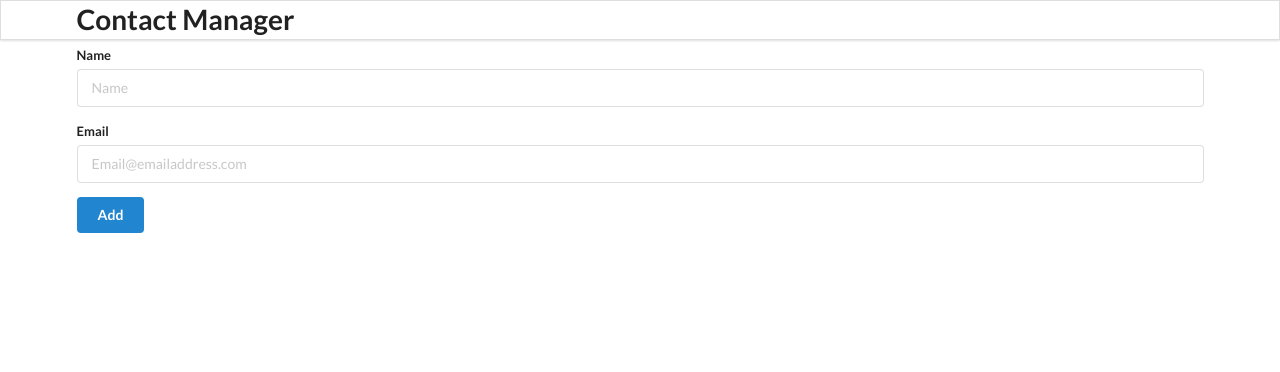
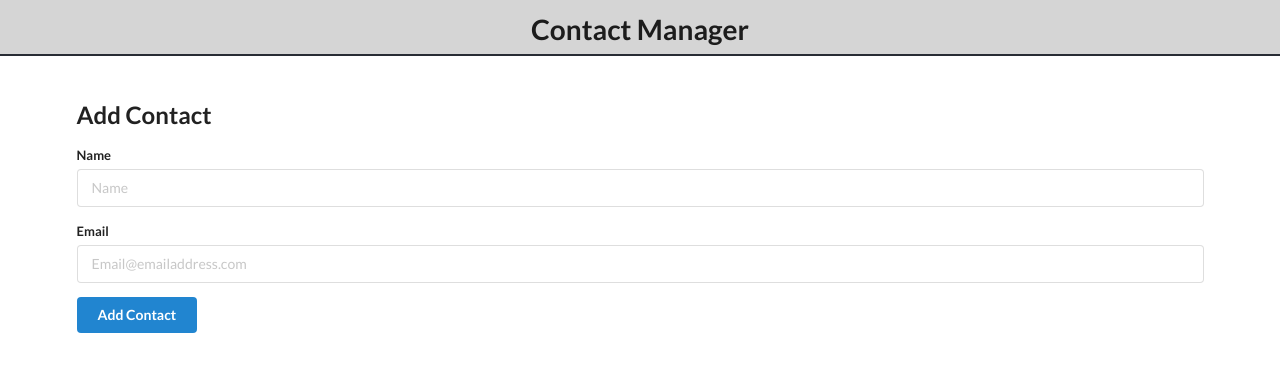
Before and after one commit to Kai-By-Design/Contact-App, a React (Create React App) app: page / in a window 1280 px wide. Shown: the top 372 px of the page. Built offline with nearby package versions, Linux system fonts and the light colour scheme.

Commit message:
Corrected Header overlap and AddContact container top spacing

```diff
--- a/src/components/AddContact.js
+++ b/src/components/AddContact.js
@@ -10,7 +10,7 @@ class AddContact extends React.Component {
 
   add = (e) => {
     e.preventDefault();
-    if (this.state.name === "" && this.state.email === "") {
+    if (this.state.name === "" || this.state.email === "") {
       alert("All the fields are mandatory!");
       return;
     }
@@ -21,8 +21,9 @@ class AddContact extends React.Component {
   };
   render() {
     return (
-      <div className="ui  main">
-        <h2>Add Contact</h2>
+      <div className="ui main addcon">
+        {/* <h2> _</h2> */}
+        <h2> Add Contact</h2>
         <form className="ui form" onSubmit={this.add}>
           <div className="field">
             <label>Name</label>
@@ -46,7 +47,7 @@ class AddContact extends React.Component {
               onChange={(e) => this.setState({ email: e.target.value })}
             />
           </div>
-          <button className="ui button blue">Add</button>
+          <button className="ui button blue padded">Add Contact</button>
         </form>
       </div>
     );
--- a/src/components/App.css
+++ b/src/components/App.css
@@ -1,5 +1,28 @@
 .App {
   text-align: center;
+}
+.topnav {
+  background-color: rgb(213, 213, 213);
+  /* border: dotted; */
+  border-bottom: 0.15em solid #282c34;
+  vertical-align: top;
+  margin-top: 0px;
+  left: 0;
+  top: 0;
+  position: fixed;
+  width: 100%;
+  height: 4em;
+  text-align: center;
+  z-index: 3;
+}
+
+.headtext {
+  padding-top: 0.75em;
+}
+
+.addcon {
+  margin-top: 100px;
+  margin-bottom: 50px;
 }
 
 .App-logo {
--- a/src/components/ContactCard.js
+++ b/src/components/ContactCard.js
@@ -6,11 +6,11 @@ const ContactCard = (props) => {
   return (
     <div className="item">
       <img
-        className="ui avatar image"
+        className="ui mini avatar image"
         src={user}
         alt="user image placeholder"
       ></img>
-      <div className="content">
+      <div className="middle aligned content">
         <div className="header">{name}</div>
         <div>{email}</div>
       </div>
@@ -20,7 +20,7 @@ const ContactCard = (props) => {
         onClick={() => props.clickHandler(id)}
       ></i> */}
       <i
-        className="trash alternate outline icon"
+        className="right floated center middle large trash alternate outline icon button"
         style={{ color: "red", marginTop: "7px" }}
         onClick={() => props.clickHander(id)}
       ></i>
--- a/src/components/Header.js
+++ b/src/components/Header.js
@@ -2,8 +2,9 @@ import React from "react";
 
 const Header = () => {
   return (
-    <div className="ui fixed menu">
-      <div className="ui center aligned container ">
+    <div className="topnav">
+      {/* <div className="ui fixed menu"> */}
+      <div className="ui container center headtext">
         <h1>Contact Manager</h1>
       </div>
     </div>
```
